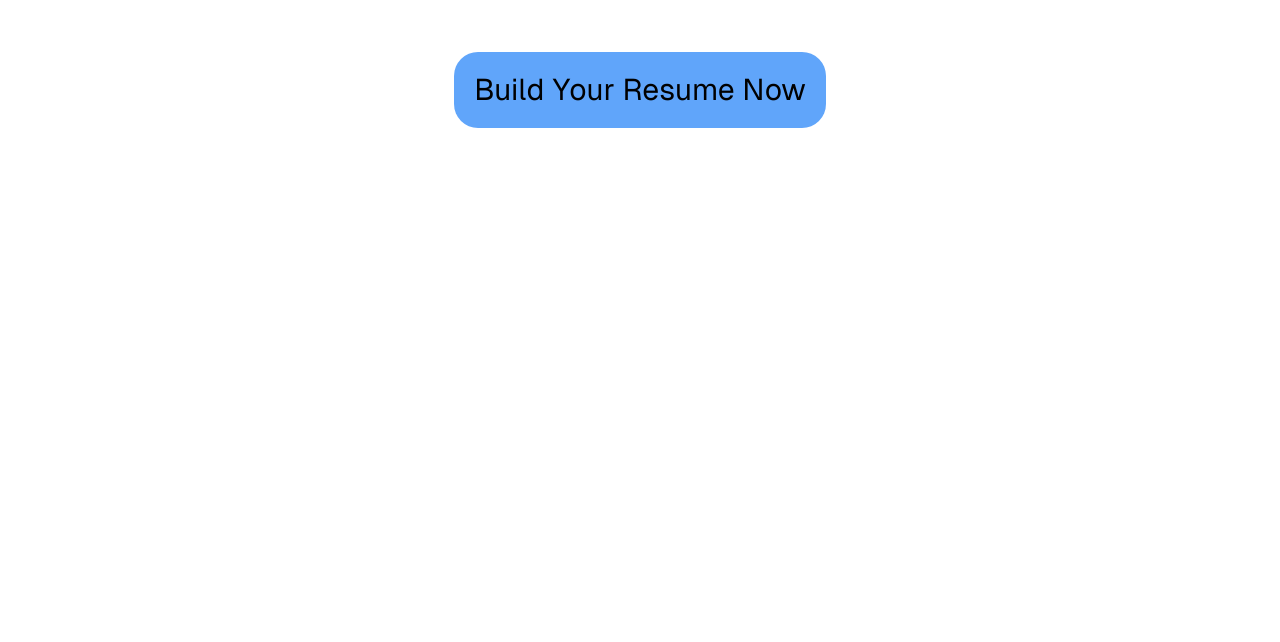
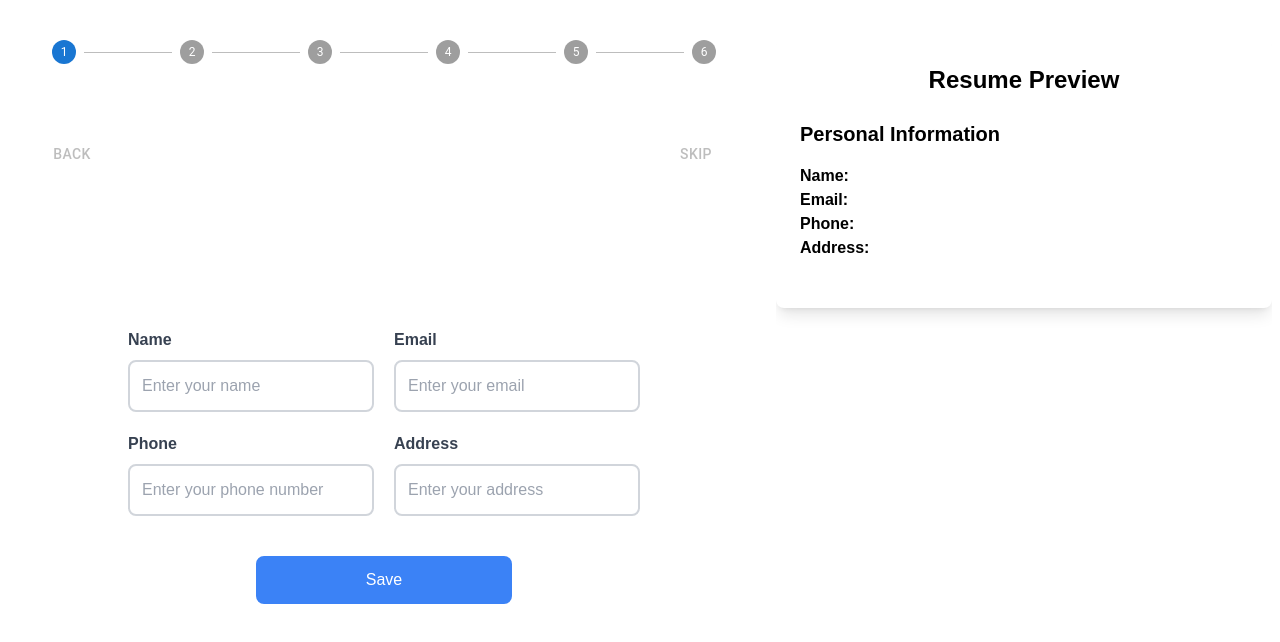
Before and after one commit to kpsbathla16624/resume_builder_app, a Next.js app: page / in a window 1280 px wide. Shown: the top 642 px of the page. Built offline with nearby package versions, Linux system fonts and the light colour scheme.

Commit message:
changed route and folder structure

```diff
--- a/app/buildresume/page.tsx
+++ /dev/null
@@ -1,23 +0,0 @@
-"use client"
-import React from 'react'
-import HorizontalStepper from './stepper'
-import Preview from './Preview'
-import { useActiveStep } from '../context/navigationcontext';
-
-function page() {
-  const { activeStep, handleNext } = useActiveStep();
-
-  return (
-    <div className={`w-full ${activeStep !==6 ? "h-screen grid" : "h-full min-h-screen "}   grid-cols-10  pt-10 pb-10 `}>
-      <div className={` w-full h-full  ${activeStep === 6 ? "col-span-10" : " col-span-6"} `}>
-
-      <HorizontalStepper/>
-      </div>
-      <div className={`w-full col-span-4 px-2 h-full rounded-xl ${activeStep === 6 && "hidden"}`}>
-        <Preview />
-      </div>
-    </div>
-  )
-}
-
-export default page
--- a/app/page.tsx
+++ b/app/page.tsx
@@ -1,19 +1,24 @@
-"use client";
-import { useRouter } from "next/navigation";
+"use client"
+import React from 'react'
+import { useActiveStep } from './context/navigationcontext';
+import HorizontalStepper from './components/stepper';
+import Preview from './components/Preview';
 
 
-export default function Home() {
-  const router = useRouter();
-
-  const handleClick = () => {
-    router.push("/buildresume");
-  };
+function page() {
+  const { activeStep, handleNext } = useActiveStep();
 
   return (
-    <div className="grid grid-rows-[20px_1fr_20px] items-center justify-items-center min-h-screen p-8 pb-20 gap-16 sm:p-20 font-[family-name:var(--font-geist-sans)]">
-      <button onClick={handleClick} className="bg-blue-400 text-black p-5 rounded-3xl text-3xl">
-        Build Your Resume Now
-      </button>
+    <div className={`w-full ${activeStep !==6 ? "h-screen grid" : "h-full min-h-screen "}   grid-cols-10  pt-10 pb-10 `}>
+      <div className={` w-full h-full  ${activeStep === 6 ? "col-span-10" : " col-span-6"} `}>
+
+      <HorizontalStepper/>
+      </div>
+      <div className={`w-full col-span-4 px-2 h-full rounded-xl ${activeStep === 6 && "hidden"}`}>
+        <Preview />
+      </div>
     </div>
-  );
+  )
 }
+
+export default page
```
Also changed, not shown: app/components/Preview.tsx (renamed from app/buildresume/Preview.tsx), app/components/Step1.tsx (renamed from app/buildresume/Step1.tsx), app/components/Step2.tsx (renamed from app/buildresume/Step2.tsx), app/components/Step3.tsx (renamed from app/buildresume/Step3.tsx), app/components/Step4.tsx (renamed from app/buildresume/Step4.tsx), app/components/Step5.tsx (renamed from app/buildresume/Step5.tsx), app/components/Step6.tsx (renamed from app/buildresume/Step6.tsx), app/components/stepper.tsx (renamed from app/buildresume/stepper.tsx).
